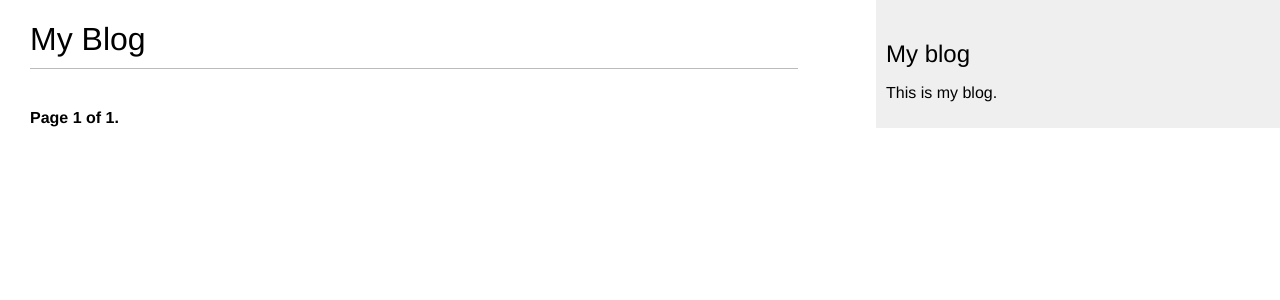
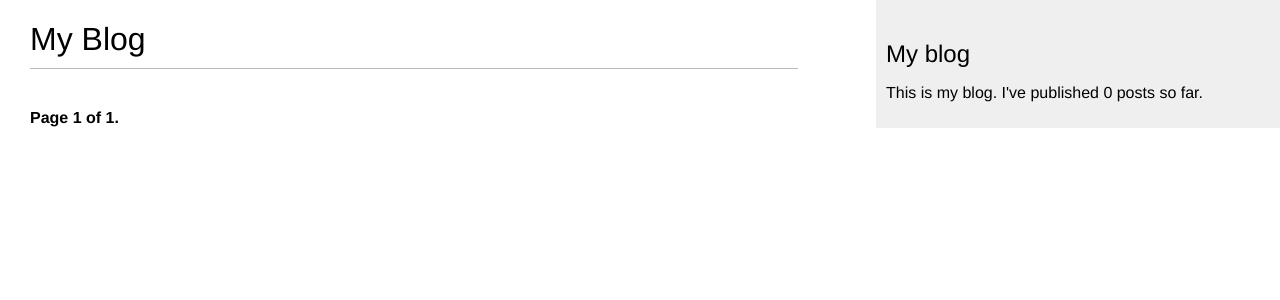
Before and after one commit to amitmodi06/Django_Blog_App, a Django app: page /blog/ in a window 1280 px wide. Shown: the top 300 px of the page. Run offline with Django 5.2, Linux system fonts and the light colour scheme; data that the repository does not hold is empty.

Commit message:
Added the count of published posts on the sidebar using the total_posts template tag

```diff
--- a/blog/templates/blog/base.html
+++ b/blog/templates/blog/base.html
@@ -1,3 +1,4 @@
+{% load blog_tags %}
 {% load static %}
 <!DOCTYPE html>
 <html>
@@ -12,7 +13,9 @@
     </div>
     <div id="sidebar">
         <h2>My blog</h2>
-        <p>This is my blog.</p>
+        <p>This is my blog.
+            I've published {% total_posts %} posts so far.
+        </p>
     </div>
 </body>
 </html>
```
